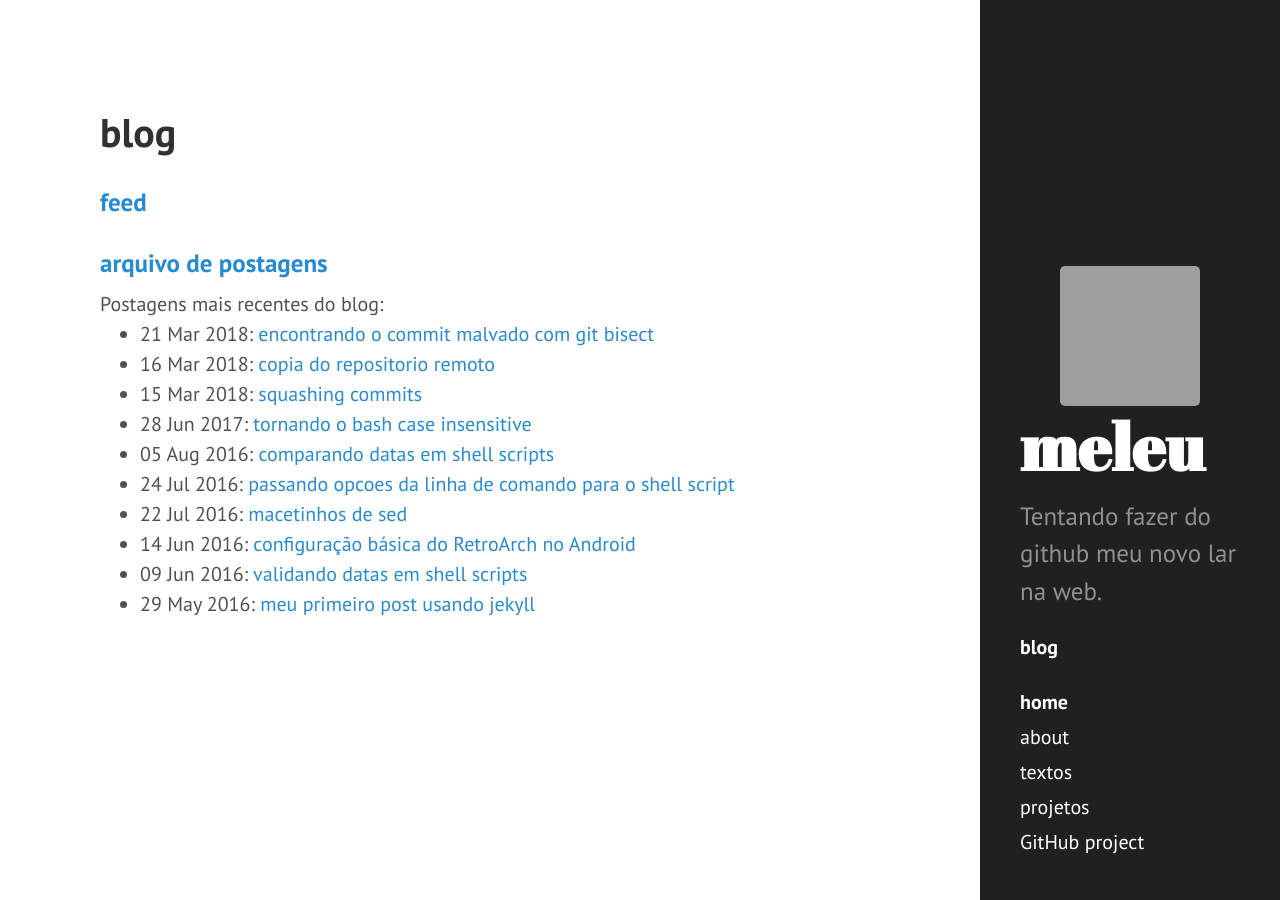
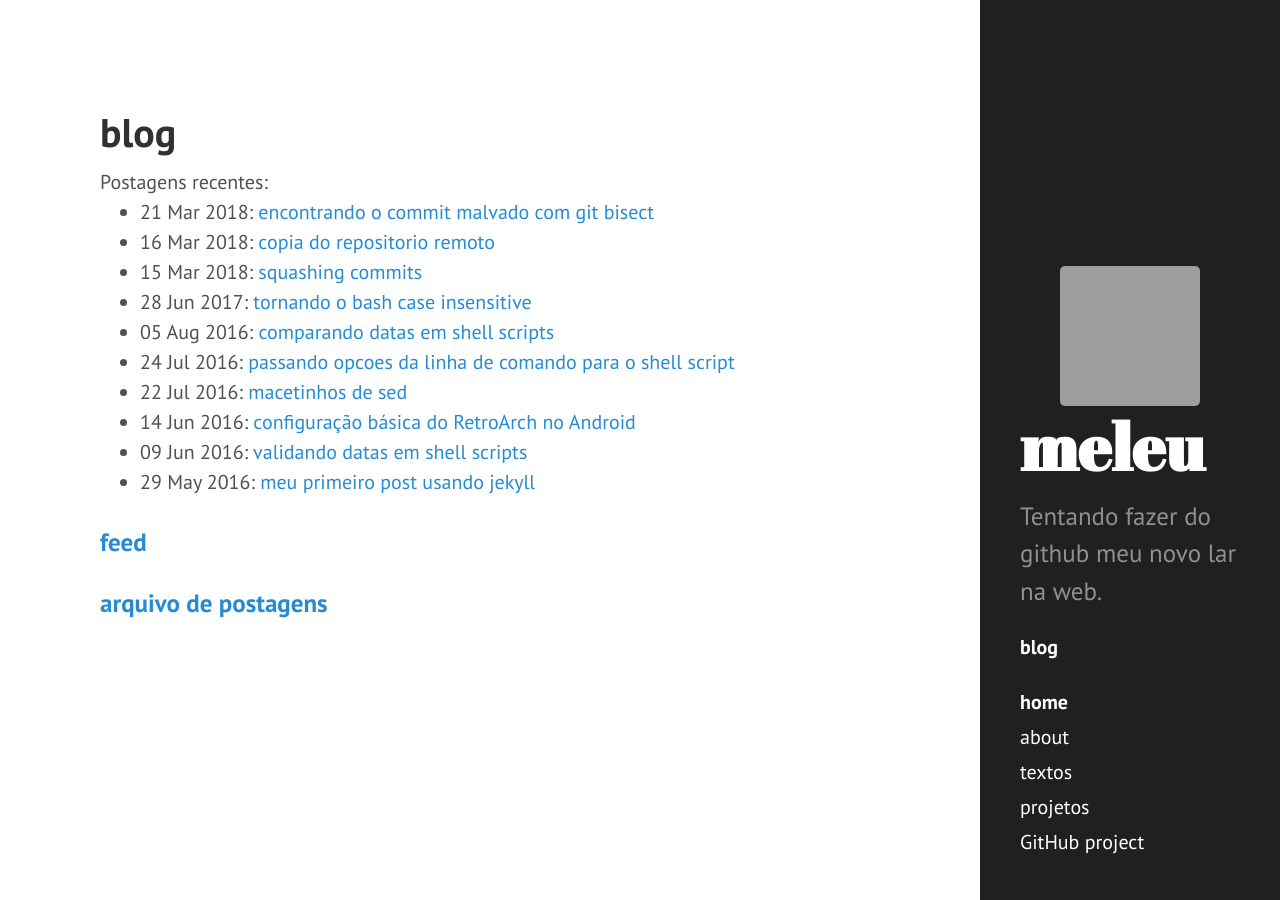
Before and after one commit to meleu/meleu.github.io, a Jekyll site: the page built from blog/index.html, in a window 1280 px wide. Built offline with Jekyll 4.4.1, drawn with Linux system fonts in a browser that asks for light colours; grey boxes are pictures that could not be loaded.

Commit message:
Update index.html

```diff
--- a/blog/index.html
+++ b/blog/index.html
@@ -3,15 +3,15 @@ layout: default
 title: blog
 ---
     <h1>blog</h1>
+    Postagens recentes:
+    <ul class="posts">
+        {% for post in site.posts limit:10 %}
+        <li><span>{{ post.date | date_to_string }}</span>: <a href="{{ post.url }}" title="{{ post.title }}">{{ post.title }}</a></li>
+        {% endfor %}
+    </ul>
+
     <h3><a href="atom.xml">feed</a></h3>
     <h3><a href="archive">arquivo de postagens</a></h3>
 <!--
     <h3><a href="tags.html">postagens ordenadas por tags</a></h3>
 -->
-
-Postagens mais recentes do blog:
-    <ul class="posts">
-        {% for post in site.posts limit:10 %}
-        <li><span>{{ post.date | date_to_string }}</span>: <a href="{{ post.url }}" title="{{ post.title }}">{{ post.title }}</a></li>
-        {% endfor %}
-    </ul>
```
